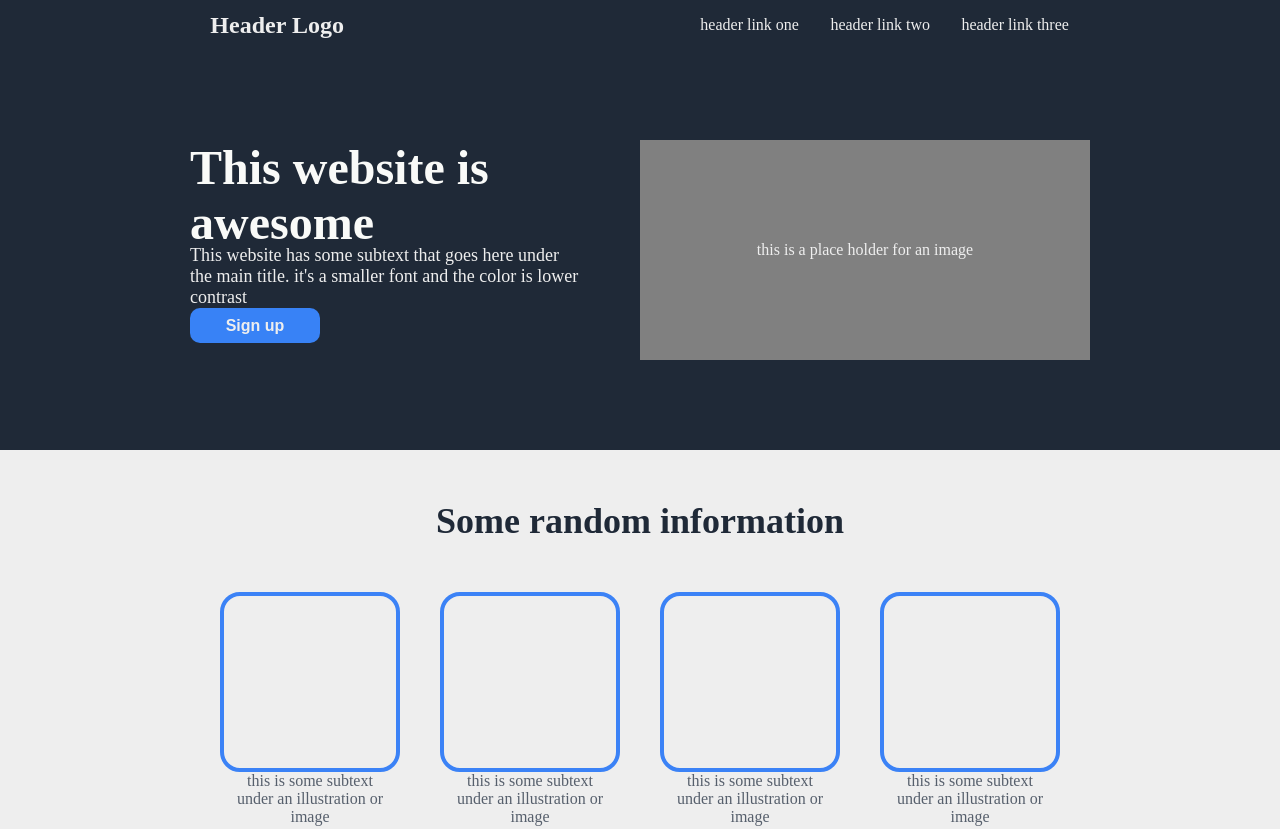
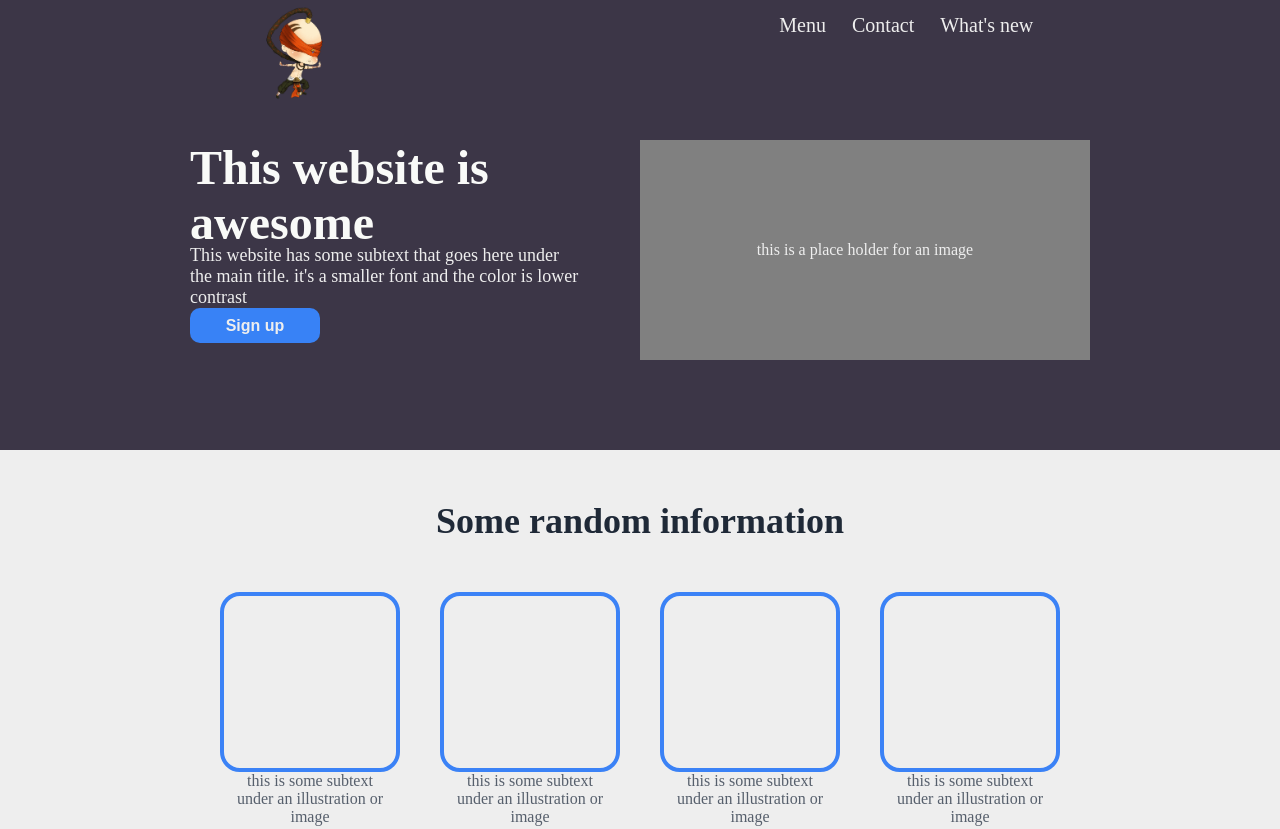
Before and after one commit to drakonXXI/Odin-Lading-page, a plain HTML site: page index.html in a window 1280 px wide. Shown: the top 829 px of the page. Drawn offline with Linux system fonts and the light colour scheme.

Commit message:
Start personal version
Adds favicon and logo

```diff
--- a/index.html
+++ b/index.html
@@ -6,14 +6,15 @@
   <meta http-equiv="X-UA-Compatible" content="ie=edge">
   <title>Document</title>
   <link rel="stylesheet" href="style.css">
+  <link rel="shortcut icon" href="favicon.ico">
 </head>
 <body>
   <div class="header">
-    <div class="logo">Header Logo</div>
+    <div class="logo"><img src="assets/logo.png" alt=""></div>
     <ul>
-      <li><a href="#">header link one</a></li>
-      <li><a href="#">header link two</a></li>
-      <li><a href="#">header link three</a></li>
+      <li><a href="#">Menu</a></li>
+      <li><a href="#">Contact</a></li>
+      <li><a href="#">What's new</a></li>
     </ul>
   </div>
   <div class="hero">
--- a/style.css
+++ b/style.css
@@ -5,15 +5,20 @@
 }
 
 body {
-  background-color:#1F2937;
+  background-color:#3c3647;
+}
+
+.logo img {
+  height: 105px;
+  width: auto;
 }
 
 .logo {
-  font-size: 24px;
-  font-weight: bold;
   display: flex;
-  align-items: center;
   margin-left: 40px;
+  /* border: 4px solid black; */
+  height: 100px;
+  align-self: flex-flex-end;
 }
 
 .header{
@@ -22,9 +27,10 @@ body {
   display: flex;
   justify-content: space-around;
   color: #eee;
-  background-color: #1F2937;
+  background-color: #3c3647;
   text-decoration: none;
   height: 50px;
+  /* #1F2937; */
 }
 
 li,
@@ -38,11 +44,12 @@ a {
 }
 
 ul {
+  font-size: 20px;
   display: flex;
   /* border: 4px solid black; */
-  width: 400px;
+  width: 280px;
   justify-content: space-around;
-  background-color: #1F2937;
+  background-color: #3c3647;
 }
 
 /* hero */
@@ -51,7 +58,7 @@ ul {
   display: flex;
   /* border: 4px solid black; */
   height: 400px;
-  background-color: #1F2937;
+  background-color: #3c3647;
   align-items: center;
   justify-content: center;
   color: #eee;
@@ -73,7 +80,6 @@ ul {
   background-color: gray;
   align-items: center;
   justify-content: center;
-
 }
 
 .left-hero h1 {
```
Also changed, not shown: assets/logo.png (added), assets/loki.jpg (deleted), favicon.ico (added).
